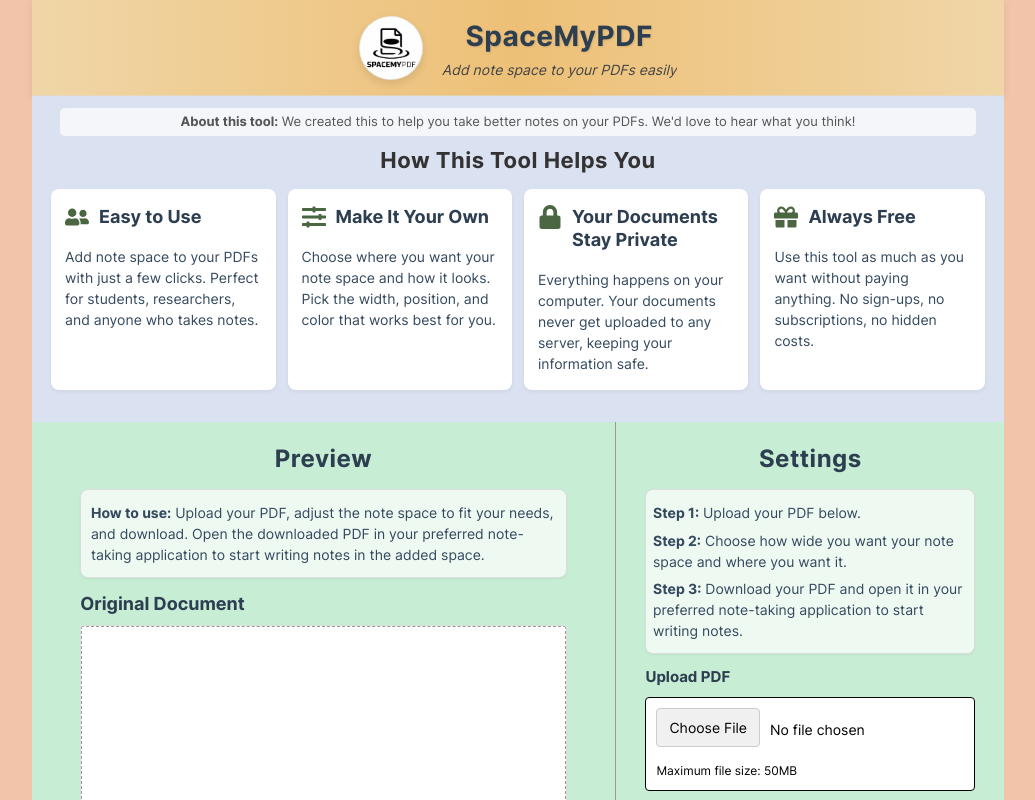
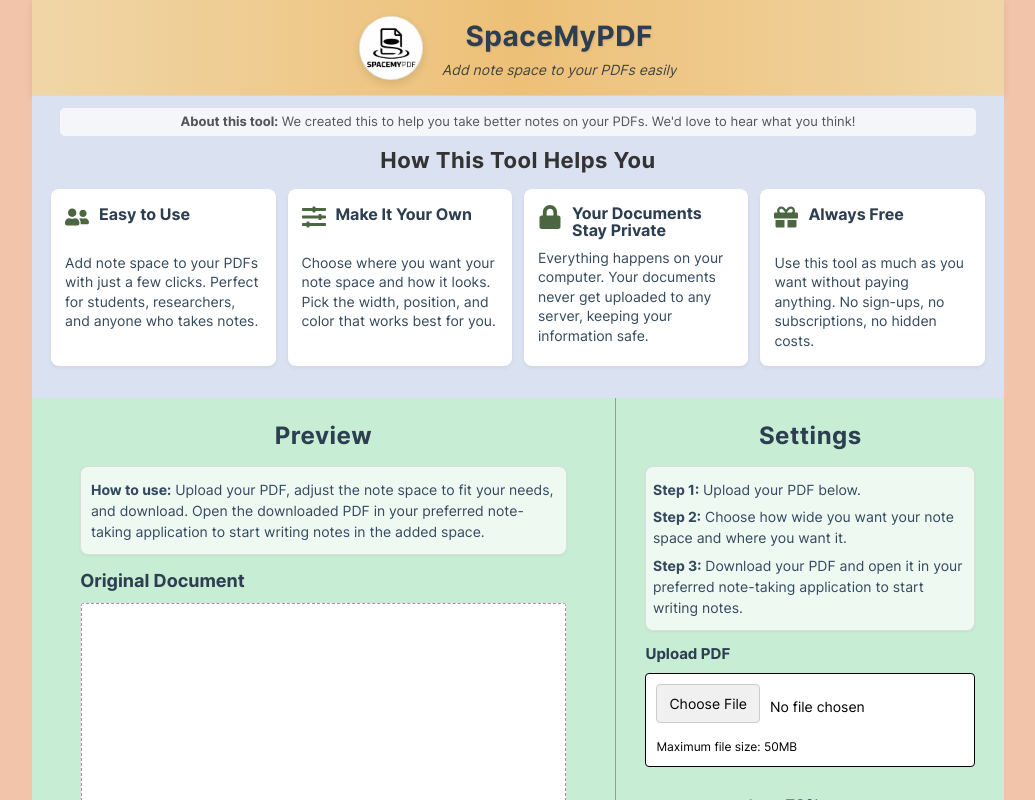
Before and after one commit to ChefDeLahmacun/SpaceMyPDF, a Next.js app: page / in a window 1280 px wide. Shown: the top 800 px of the page, without its empty margins (122-1157 px from the left). Built offline with nearby package versions, Linux system fonts and the light colour scheme; no server answers.

Commit message:
Further update Features component

```diff
--- a/app/components/Features.tsx
+++ b/app/components/Features.tsx
@@ -135,6 +135,24 @@
     return 'calc(25% - 1.5vh)';
   };
 
+  // Determine if we need to adjust the title for "Your Documents Stay Private"
+  const isPrivacyTitle = title.includes("Private");
+  const [isLandscape, setIsLandscape] = useState(false);
+
+  // Check for landscape orientation
+  useEffect(() => {
+    const checkOrientation = () => {
+      if (typeof window !== 'undefined') {
+        setIsLandscape(window.innerWidth > window.innerHeight);
+      }
+    };
+
+    checkOrientation();
+    window.addEventListener('resize', checkOrientation);
+
+    return () => window.removeEventListener('resize', checkOrientation);
+  }, []);
+
   return (
     <div className="feature-card" style={{
       flex: `1 1 ${getFlexBasis()}`,
@@ -144,14 +162,18 @@
       marginBottom: screenSize.isSmallMobile ? '1.5vh' : '1vh',
       minWidth: screenSize.isSmallMobile ? '100%' : '150px',
       backgroundColor: 'white',
-      boxShadow: '0 2px 4px rgba(0,0,0,0.05)'
+      boxShadow: '0 2px 4px rgba(0,0,0,0.05)',
+      display: 'flex',
+      flexDirection: 'column'
     }}>
       <div style={{
         display: 'flex',
         alignItems: 'flex-start',
-        marginBottom: '1.8vh',
+        marginBottom: '1vh', // Reduced from 1.8vh
         flexWrap: screenSize.isSmallMobile ? 'wrap' : 'nowrap',
-        gap: '8px'
+        gap: '8px',
+        height: (isPrivacyTitle && isLandscape) ? 'auto' : (screenSize.isSmallMobile ? 'auto' : '40px'), // Dynamic height for privacy title
+        minHeight: (isPrivacyTitle && isLandscape) ? '35px' : (screenSize.isSmallMobile ? '30px' : '40px') // Adjusted for privacy title
       }}>
         <div style={{
           marginRight: screenSize.isSmallMobile ? '0' : '1%',
@@ -161,23 +183,40 @@
         </div>
         <h3 style={{
           margin: '0',
-          fontSize: screenSize.isSmallMobile ? '16px' : 'clamp(15px, 1.6vw, 18px)',
+          fontSize: 'clamp(13px, 1.4vw, 16px)',
           fontWeight: '600',
           color: '#2c3e50',
-          lineHeight: '1.3',
+          lineHeight: '1.2', // Tighter line height
           wordWrap: 'break-word',
-          hyphens: 'auto'
+          hyphens: 'auto',
+          // Special handling for "Your Documents Stay Private" on horizontal phones
+          ...(isPrivacyTitle && isLandscape && {
+            fontSize: 'clamp(13px, 1.4vw, 16px)',
+            lineHeight: '1.1', // Even tighter line height
+            whiteSpace: 'normal', // Allow wrapping
+            overflow: 'visible', // Don't hide overflow
+            display: 'flex', // Use flex to help with layout
+            flexDirection: 'column', // Stack words if needed
+            justifyContent: 'center' // Center vertically
+          })
         }}>
-          {title}
+          {isPrivacyTitle && isLandscape ? (
+            <>
+              <span>Your Documents</span>
+              <span>Stay Private</span>
+            </>
+          ) : (
+            title
+          )}
         </h3>
       </div>
       <p style={{
         margin: '0',
         fontSize: 'clamp(12px, 1.4vw, 14px)',
-        lineHeight: '1.5',
+        lineHeight: '1.4', // Slightly tighter line height
         color: '#34495e',
         flex: 1,
-        paddingTop: '0.4vh'
+        paddingTop: '0' // Removed padding
       }}>
         {description}
       </p>
```
